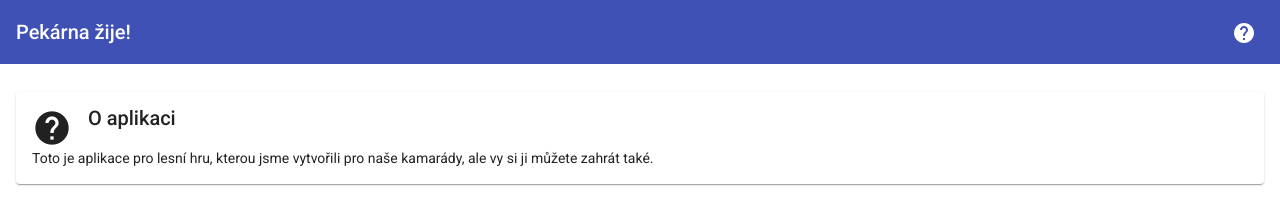
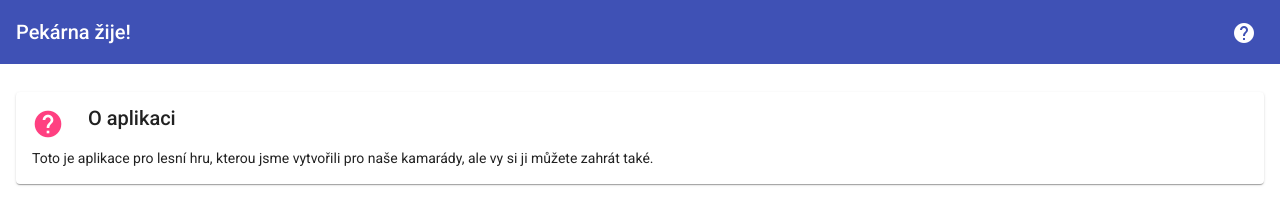
Before and after one commit to tomasdanek83/pekarna, an Angular app: page / in a window 1280 px wide. Shown: the top 198 px of the page. Built offline with nearby package versions, Linux system fonts and the light colour scheme.

Commit message:
Fix help component style

```diff
--- a/src/app/help/help.component.html
+++ b/src/app/help/help.component.html
@@ -1,6 +1,7 @@
 <mat-card>
     <mat-card-header>
-        <mat-icon mat-card-avatar>help</mat-icon>
+        <mat-icon mat-card-avatar
+                  color="accent">help</mat-icon>
         <mat-card-title>O aplikaci</mat-card-title>
     </mat-card-header>
     <mat-card-content>
--- a/src/app/help/help.component.scss
+++ b/src/app/help/help.component.scss
@@ -1,5 +1,5 @@
 mat-card-header {
     mat-icon {
-        font-size: 2.5rem;
+        font-size: 2rem;
     }
 }
```
